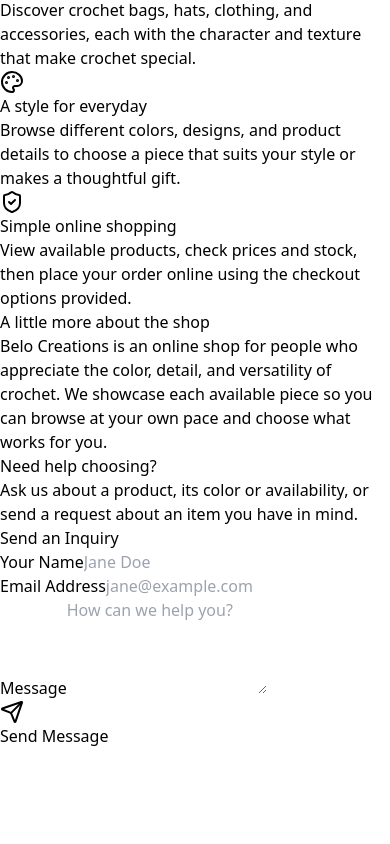
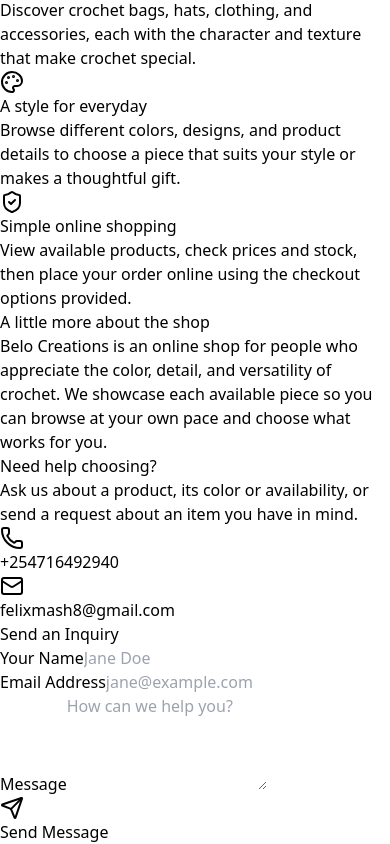
Before and after one commit to DenisNjoroge121/ecommerce-system, a React (Vite) app in the folder frontend/: page /about in a window 390 px wide. Shown: the part 655-1499 px from the top of the page. Before the commit the page ends 1403 px from the top, so only its background shows below. Built offline with nearby package versions, Linux system fonts and the light colour scheme; no server answers.

Commit message:
feat: add contact information section with phone and email links to About page

```diff
--- a/frontend/src/pages/About.jsx
+++ b/frontend/src/pages/About.jsx
@@ -1,6 +1,6 @@
 import { useState } from 'react';
 import API from '../api';
-import { Store, Palette, Heart, ShieldCheck, Send } from 'lucide-react';
+import { Store, Palette, Heart, ShieldCheck, Send, Phone, Mail } from 'lucide-react';
 
 export default function About() {
   const [formData, setFormData] = useState({ name: '', email: '', message: '' });
@@ -76,6 +76,16 @@ export default function About() {
             <h4 className="font-semibold text-gray-900 text-sm">Need help choosing?</h4>
             <p className="text-sm text-gray-600 mt-1">Ask us about a product, its color or availability, or send a request about an item you have in mind.</p>
           </div>
+          <div className="space-y-3 text-sm text-gray-600">
+            <a href="tel:+254716492940" className="flex items-center gap-3 hover:text-sky-700 transition">
+              <Phone className="w-4 h-4 text-emerald-600 shrink-0" />
+              <span>+254716492940</span>
+            </a>
+            <a href="mailto:felixmash8@gmail.com" className="flex items-center gap-3 hover:text-sky-700 transition">
+              <Mail className="w-4 h-4 text-sky-600 shrink-0" />
+              <span>felixmash8@gmail.com</span>
+            </a>
+          </div>
         </div>
 
         {/* Inquiry Form */}
```
